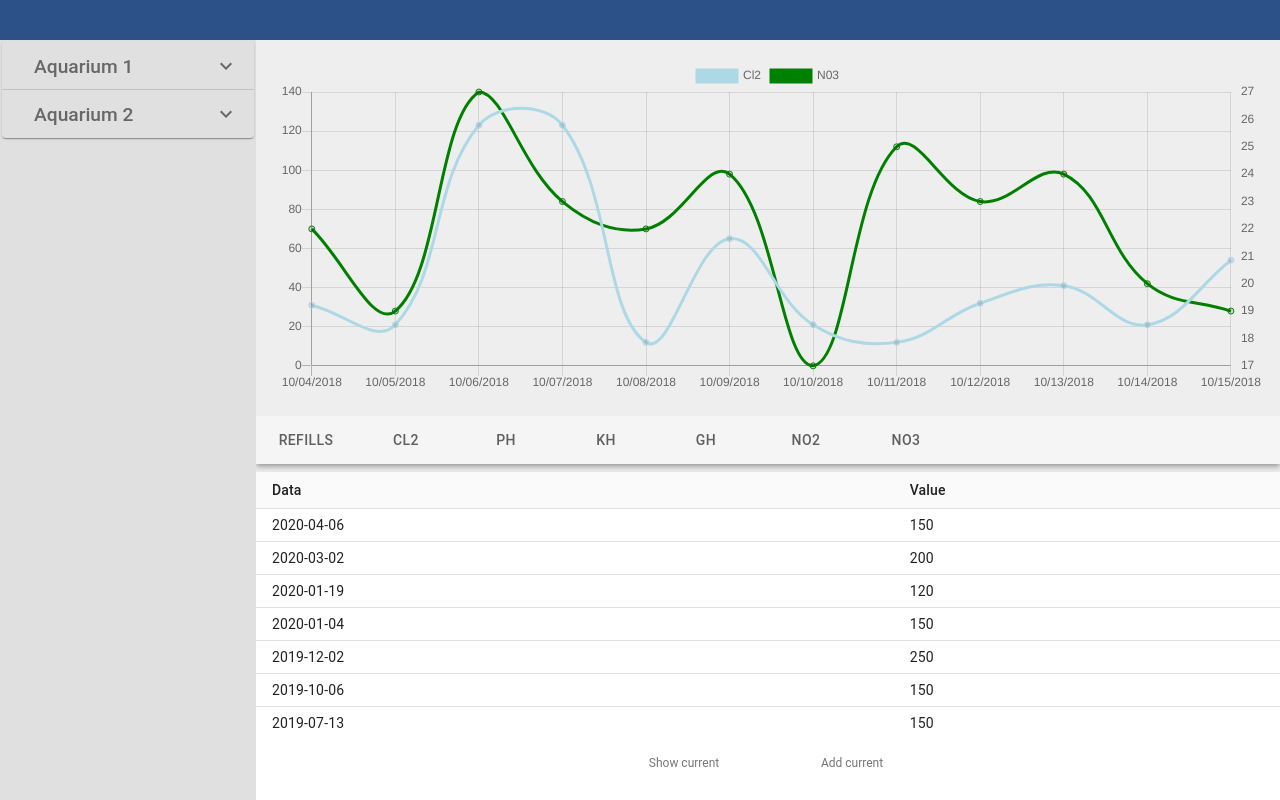
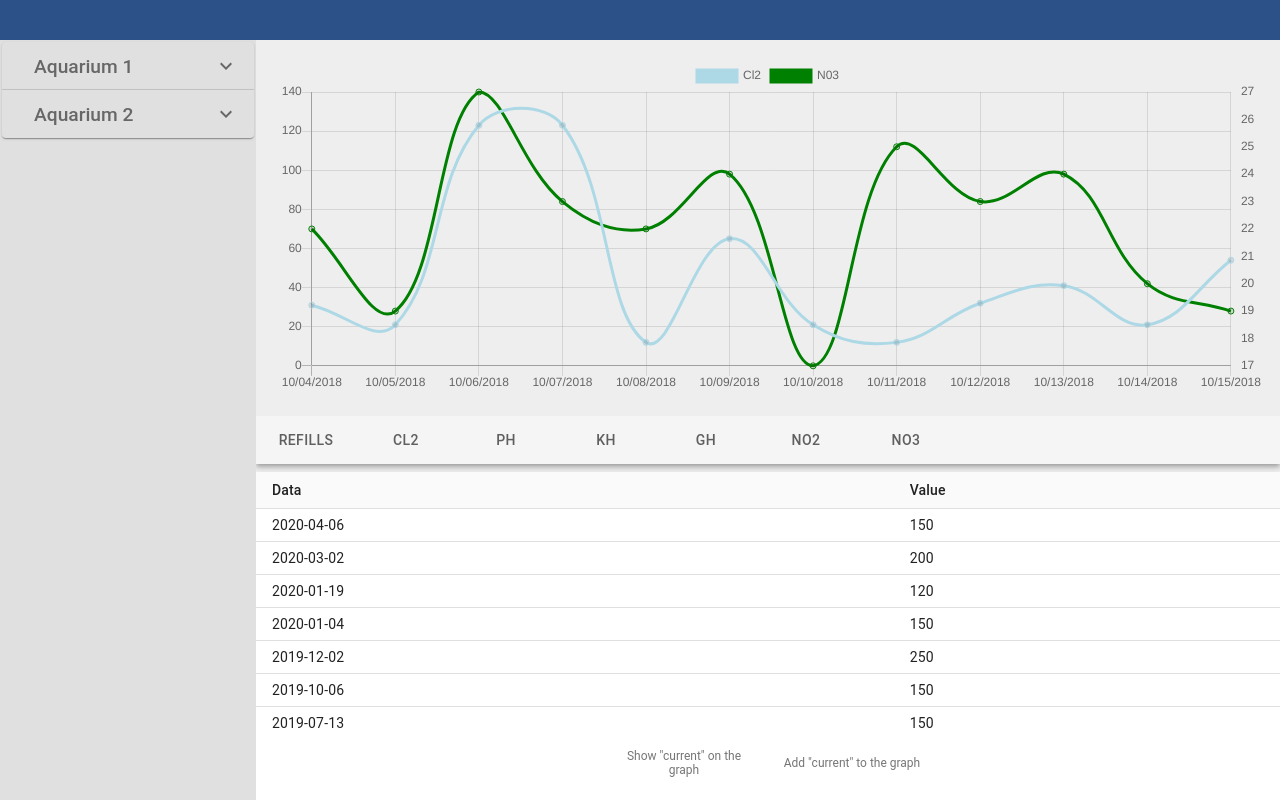
Before and after one commit to jimmeryn/my-aquarium, a React app: page / in a window 1280 px wide. Built offline with nearby package versions, Linux system fonts and the light colour scheme.

Commit message:
graph modifi todo comment

```diff
--- a/src/components/center/statsTable/GraphModifButton.tsx
+++ b/src/components/center/statsTable/GraphModifButton.tsx
@@ -7,7 +7,7 @@ const GraphModifyButton: React.FunctionComponent<{ label: string }> = ({
   <BottomNavigationAction
     label={label}
     showLabel
-    onClick={() => console.log("Clicked")}
+    onClick={() => console.log("Clicked Graph modify button")}
   />
 );
 
--- a/src/components/center/statsTable/GraphModifiList.tsx
+++ b/src/components/center/statsTable/GraphModifiList.tsx
@@ -10,8 +10,9 @@ const GraphModifyList: React.FunctionComponent = () => (
       //   setValue(newValue);
       // }}
     >
-      <GraphModifyButton label={"Show current"} />
-      <GraphModifyButton label={"Add current"} />
+      {/** TODO: rename "current" to param/refil currently shown in the table */}
+      <GraphModifyButton label={'Show "current" on the graph'} />
+      <GraphModifyButton label={'Add "current" to the graph'} />
     </BottomNavigation>
   </div>
 );
```
